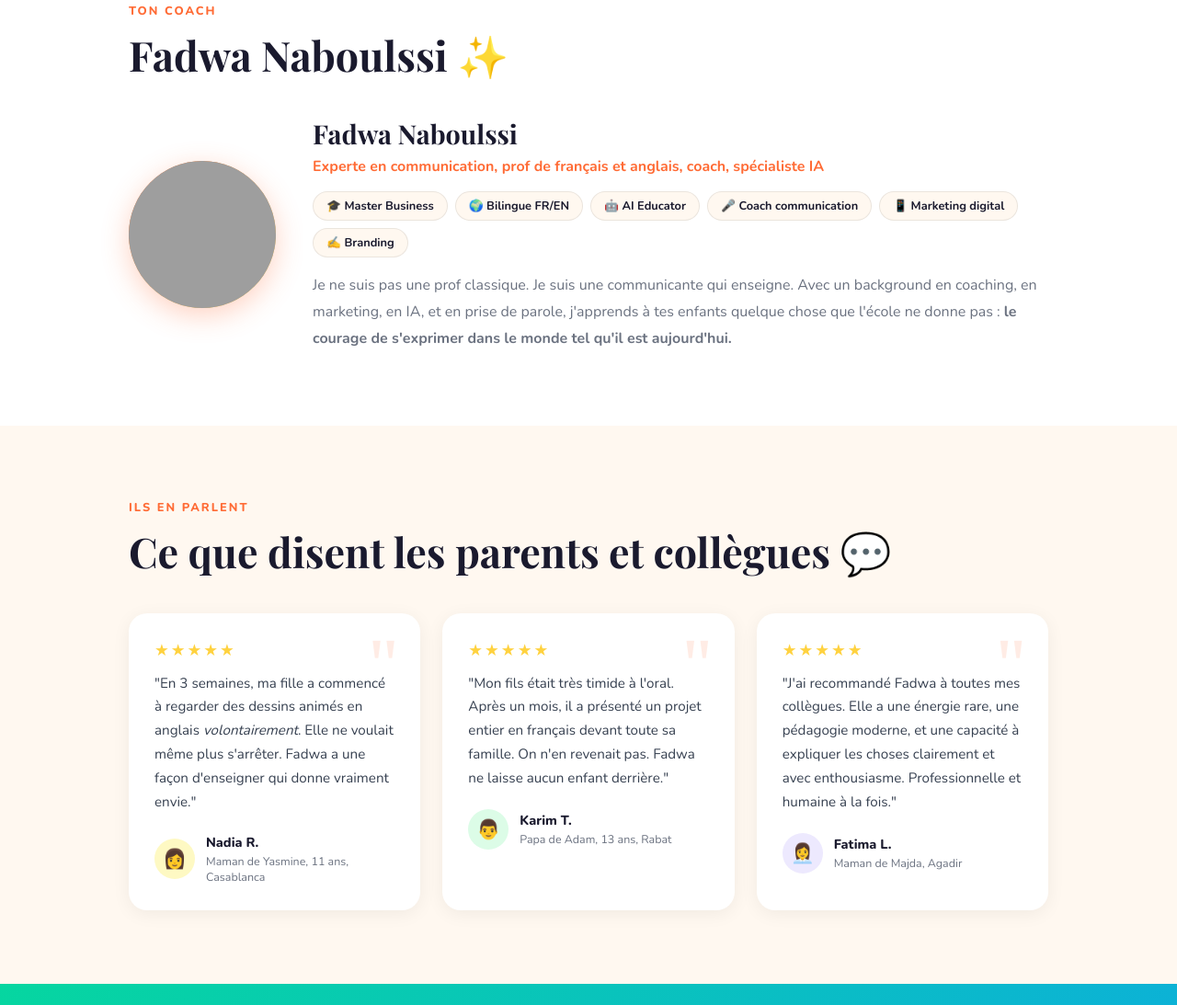
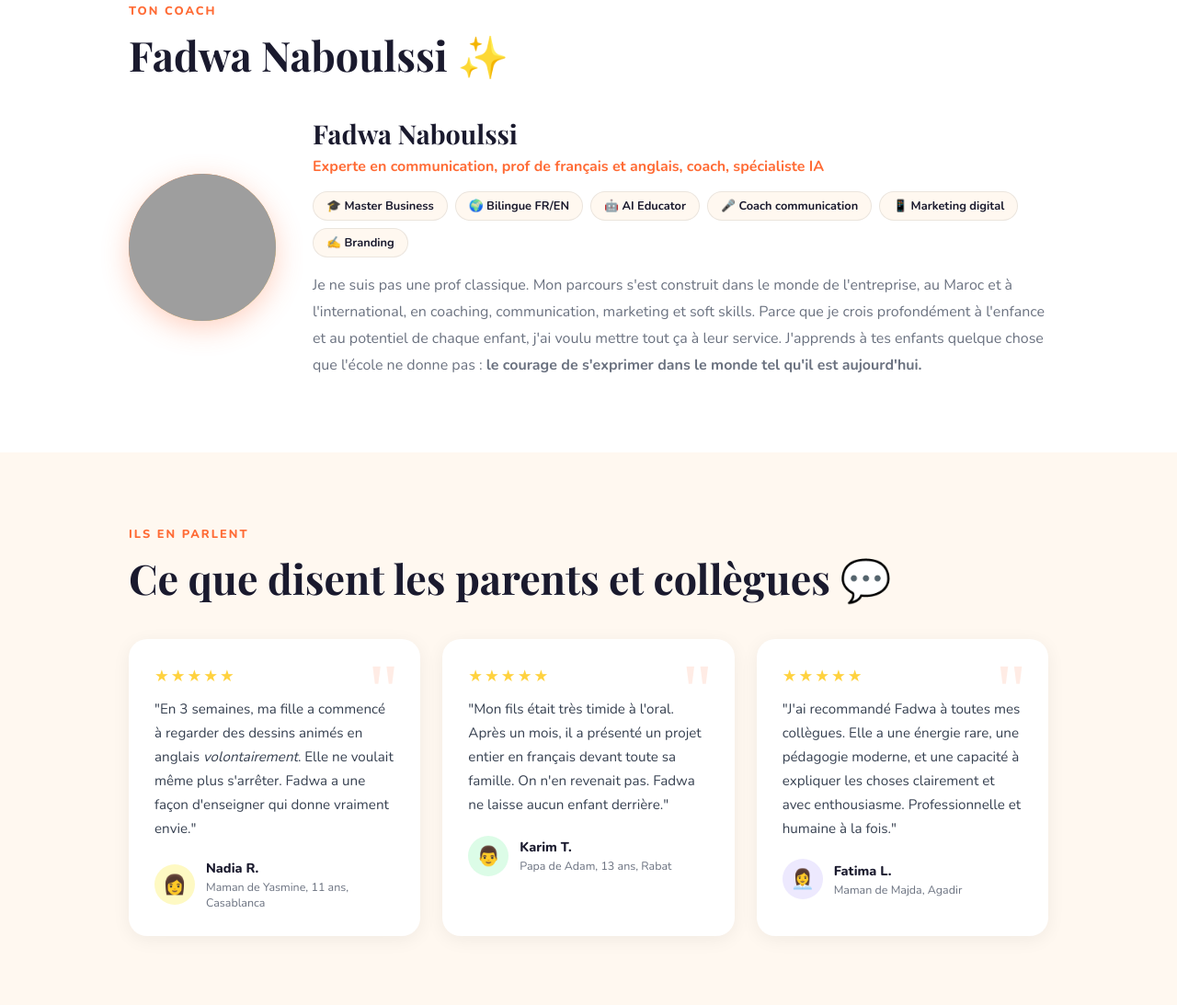
Before and after one commit to Creavot/summer-camp-french, a plain HTML site: page index.html in a window 1280 px wide. Shown: the part 5074-6167 px from the top of the page at 92% size. Drawn offline with nearby package versions, Linux system fonts and the light colour scheme; grey boxes are pictures that could not be loaded.

Commit message:
Update About section: add business background (Morocco + international) before teaching angle

```diff
--- a/index.html
+++ b/index.html
@@ -442,7 +442,7 @@
           <span class="tag">📱 Marketing digital</span>
           <span class="tag">✍️ Branding</span>
         </div>
-        <p data-i18n="about-desc">Je ne suis pas une prof classique. Je suis une communicante qui enseigne. Avec un background en coaching, en marketing, en IA, et en prise de parole, j'apprends à tes enfants quelque chose que l'école ne donne pas : <strong>le courage de s'exprimer dans le monde tel qu'il est aujourd'hui.</strong></p>
+        <p data-i18n="about-desc">Je ne suis pas une prof classique. Mon parcours s'est construit dans le monde de l'entreprise, au Maroc et à l'international, en coaching, communication, marketing et soft skills. Parce que je crois profondément à l'enfance et au potentiel de chaque enfant, j'ai voulu mettre tout ça à leur service. J'apprends à tes enfants quelque chose que l'école ne donne pas : <strong>le courage de s'exprimer dans le monde tel qu'il est aujourd'hui.</strong></p>
       </div>
     </div>
   </div>
@@ -581,7 +581,7 @@ const T = {
     'incl': "Inclus", 'incl2': "Inclus", 'incl3': "Inclus", 'incl4': "Inclus", 'incl5': "Inclus",
     'about-tag': "Ton coach",
     'about-title': "Experte en communication, prof de français et anglais, coach, spécialiste IA",
-    'about-desc': "Je ne suis pas une prof classique. Je suis une communicante qui enseigne. Avec un background en coaching, en marketing, en IA, et en prise de parole, j'apprends à tes enfants quelque chose que l'école ne donne pas : <strong>le courage de s'exprimer dans le monde tel qu'il est aujourd'hui.</strong>",
+    'about-desc': "Je ne suis pas une prof classique. Mon parcours s'est construit dans le monde de l'entreprise, au Maroc et à l'international, en coaching, communication, marketing et soft skills. Parce que je crois profondément à l'enfance et au potentiel de chaque enfant, j'ai voulu mettre tout ça à leur service. J'apprends à tes enfants quelque chose que l'école ne donne pas : <strong>le courage de s'exprimer dans le monde tel qu'il est aujourd'hui.</strong>",
     'testi-tag': "Ils en parlent", 'testi-h2': "Ce que disent les parents et collègues 💬",
     't1-p': '"En 3 semaines, ma fille a commencé à regarder des dessins animés en anglais <em>volontairement</em>. Elle ne voulait même plus s\'arrêter. Fadwa a une façon d\'enseigner qui donne vraiment envie."',
     't1-name': "Nadia R.", 't1-role': "Maman de Yasmine, 11 ans, Casablanca",
@@ -652,7 +652,7 @@ const T = {
     'incl': "Included", 'incl2': "Included", 'incl3': "Included", 'incl4': "Included", 'incl5': "Included",
     'about-tag': "Your coach",
     'about-title': "Communication expert, French and English teacher, coach, AI specialist",
-    'about-desc': "I'm not a traditional teacher. I'm a communicator who teaches. With a background in coaching, marketing, AI, and public speaking, I teach your children something school doesn't give them: <strong>the courage to express themselves in the world as it is today.</strong>",
+    'about-desc': "I'm not a traditional teacher. My career was built in the business world, in Morocco and internationally, across coaching, communication, marketing, and soft skills. Because I deeply believe in childhood and in every child's potential, I chose to bring all of that to them. I teach your children something school doesn't give them: <strong>the courage to express themselves in the world as it is today.</strong>",
     'testi-tag': "What they say", 'testi-h2': "Words from parents and colleagues 💬",
     't1-p': '"In 3 weeks, my daughter started watching cartoons in English <em>on her own</em>. She didn\'t want to stop. Fadwa has a way of teaching that genuinely makes you want to learn."',
     't1-name': "Nadia R.", 't1-role': "Mom of Yasmine, 11, Casablanca",
```
